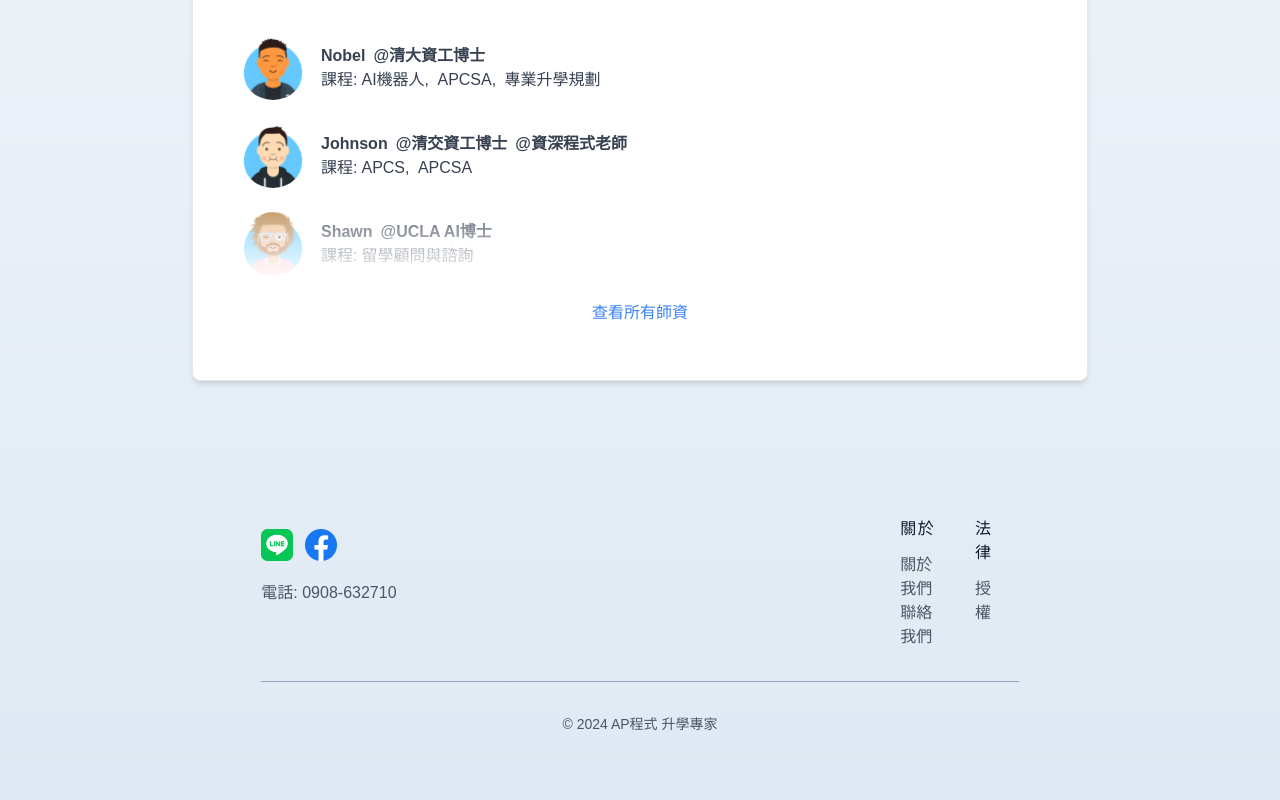
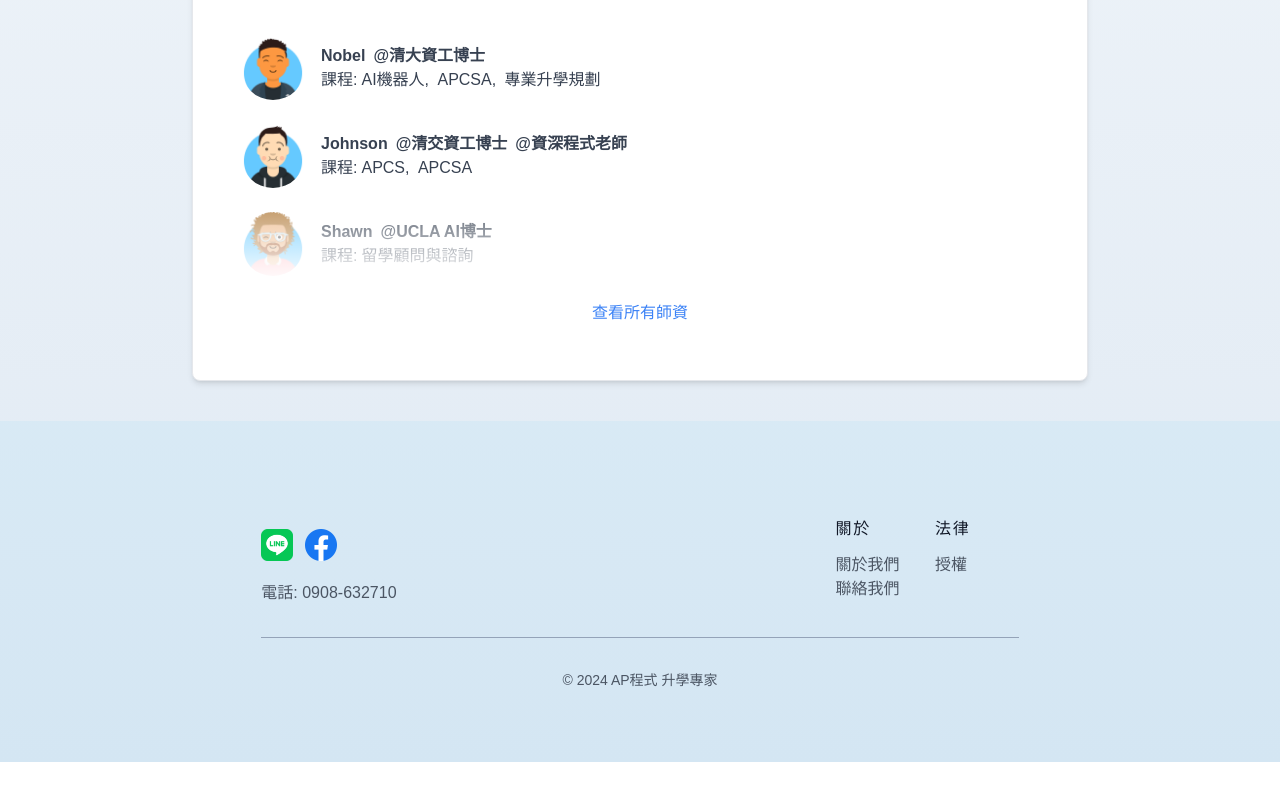
Before and after one commit to LowSugarCoke/ap-next, a Next.js app: page / in a window 1280 px wide. Shown: the part 1295-2095 px from the top of the page. After the commit the page ends 2057 px from the top, so only its background shows below. Built offline with nearby package versions, Linux system fonts and the light colour scheme; a web font is replaced by a local one.

Commit message:
feat: update footer background color (#18)
Co-authored-by: Jack Lee <Jack.cy.Lee@viewsonic.com>

```diff
--- a/src/app/page.tsx
+++ b/src/app/page.tsx
@@ -29,7 +29,7 @@ export default function Home() {
   });
 
   return (
-    <main className="bg-custom-gradient pb-10 flex flex-col items-center  ">
+    <main className="bg-custom-gradient  flex flex-col items-center  ">
       <Header />
 
       <div className="relative w-full h-[50vh] sm:h-[60vh] md:h-[100vh]">
--- a/src/components/Footer/index.tsx
+++ b/src/components/Footer/index.tsx
@@ -4,8 +4,8 @@ import { basePath } from "@/app/config";
 
 const Footer = () => {
   return (
-    <footer className=" text-gray-600 body-font w-2/3  ">
-      <div className="container px-12 pt-24 mx-auto ">
+    <footer className=" text-gray-600 body-font w-full  bg-sky-500/5 pb-10">
+      <div className="container px-12 pt-24 mx-auto w-2/3">
         <div className="flex flex-wrap md:items-center lg:items-start md:flex-row md:flex-nowrap ">
           <div className="w-1/2 flex-shrink-0 md:mx-0 mx-auto text-center md:text-left">
             <div className="mt-3 justify-center flex  md:flex-row md:justify-start ">
@@ -48,8 +48,8 @@ const Footer = () => {
             </div>
           </div>
 
-          <div className="flex-grow flex flex-wrap md:pl-20 -mb-10 md:mt-0 mt-10 md:text-left text-center justify-end ">
-            <div className="lg:w-1/4 md:w-1/2 w-full px-4  ">
+          <div className="flex-grow flex flex-wrap md:pl-20 -mb-10 md:mt-0 mt-10 md:text-left text-center justify-end  ">
+            <div className="lg:w-1/3 md:w-1/2 w-full px-4   ">
               <h1 className="title-font font-medium text-gray-900 tracking-widest text-base mb-3 font-taipei">
                 關於
               </h1>
@@ -60,7 +60,7 @@ const Footer = () => {
                       as="a"
                       href="#"
                       color="blue-gray"
-                      className="font-normal transition-colors hover:text-blue-500 focus:text-blue-500 font-taipei"
+                      className="font-normal transition-colors hover:text-blue-500  font-taipei"
                       placeholder={undefined}
                     >
                       關於我們
@@ -72,7 +72,7 @@ const Footer = () => {
                       as="a"
                       href="#"
                       color="blue-gray"
-                      className="font-normal transition-colors hover:text-blue-500 focus:text-blue-500 font-taipei"
+                      className="font-normal transition-colors hover:text-blue-500  font-taipei"
                       placeholder={undefined}
                     >
                       聯絡我們
@@ -82,7 +82,7 @@ const Footer = () => {
               </nav>
             </div>
 
-            <div className="lg:w-1/5 md:w-1/2 w-full px-4  ">
+            <div className=" lg:w-1/3 md:w-1/2 w-full px-4  ">
               <h1 className="title-font font-medium text-gray-900 tracking-widest text-base mb-3 font-taipei">
                 法律
               </h1>
@@ -93,7 +93,7 @@ const Footer = () => {
                       as="a"
                       href="#"
                       color="blue-gray"
-                      className="font-normal transition-colors hover:text-blue-500 focus:text-blue-500 font-taipei"
+                      className="font-normal transition-colors hover:text-blue-500  font-taipei"
                       placeholder={undefined}
                     >
                       授權
```
